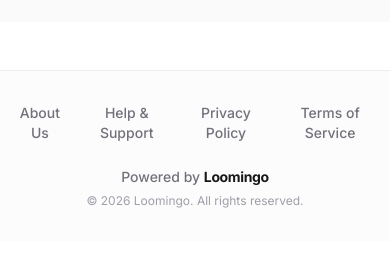
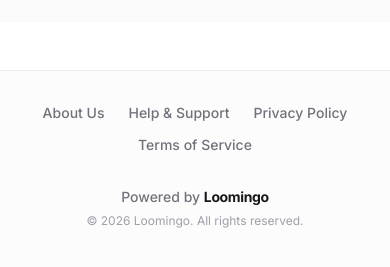
Before and after one commit to plabon00/Loomingo-Frontend, a Next.js app: page /autodm in a window 390 px wide. Shown: the part 1022-1289 px from the top of the page. Built offline with nearby package versions, Linux system fonts and the light colour scheme; no server answers.

Commit message:
Optimize Footer for mobile devices

```diff
--- a/components/layout/Footer.tsx
+++ b/components/layout/Footer.tsx
@@ -2,17 +2,17 @@ import Link from "next/link";
 
 export function Footer() {
   return (
-    <footer className="w-full py-8 mt-12 border-t border-zinc-200/60 bg-zinc-50/50 text-center">
+    <footer className="w-full pt-8 pb-28 md:pb-8 mt-12 border-t border-zinc-200/60 bg-zinc-50/50 text-center">
       <div className="max-w-6xl mx-auto px-4 flex flex-col items-center justify-center gap-6">
 
-        <div className="flex items-center gap-6 text-sm font-medium text-zinc-500">
-          <Link href="/about" className="hover:text-zinc-900 transition-colors">About Us</Link>
-          <Link href="/help" className="hover:text-zinc-900 transition-colors">Help & Support</Link>
-          <Link href="/privacy" className="hover:text-zinc-900 transition-colors">Privacy Policy</Link>
-          <Link href="/terms" className="hover:text-zinc-900 transition-colors">Terms of Service</Link>
+        <div className="flex flex-wrap items-center justify-center gap-x-6 gap-y-3 text-sm font-medium text-zinc-500">
+          <Link href="/about" className="hover:text-zinc-900 transition-colors whitespace-nowrap">About Us</Link>
+          <Link href="/help" className="hover:text-zinc-900 transition-colors whitespace-nowrap">Help & Support</Link>
+          <Link href="/privacy" className="hover:text-zinc-900 transition-colors whitespace-nowrap">Privacy Policy</Link>
+          <Link href="/terms" className="hover:text-zinc-900 transition-colors whitespace-nowrap">Terms of Service</Link>
         </div>
 
-        <div className="flex flex-col items-center justify-center gap-1.5">
+        <div className="flex flex-col items-center justify-center gap-1.5 mt-2">
           <p className="text-zinc-500 text-sm font-medium">
             Powered by <span className="font-bold text-zinc-900 tracking-tight">Loomingo</span>
           </p>
```
